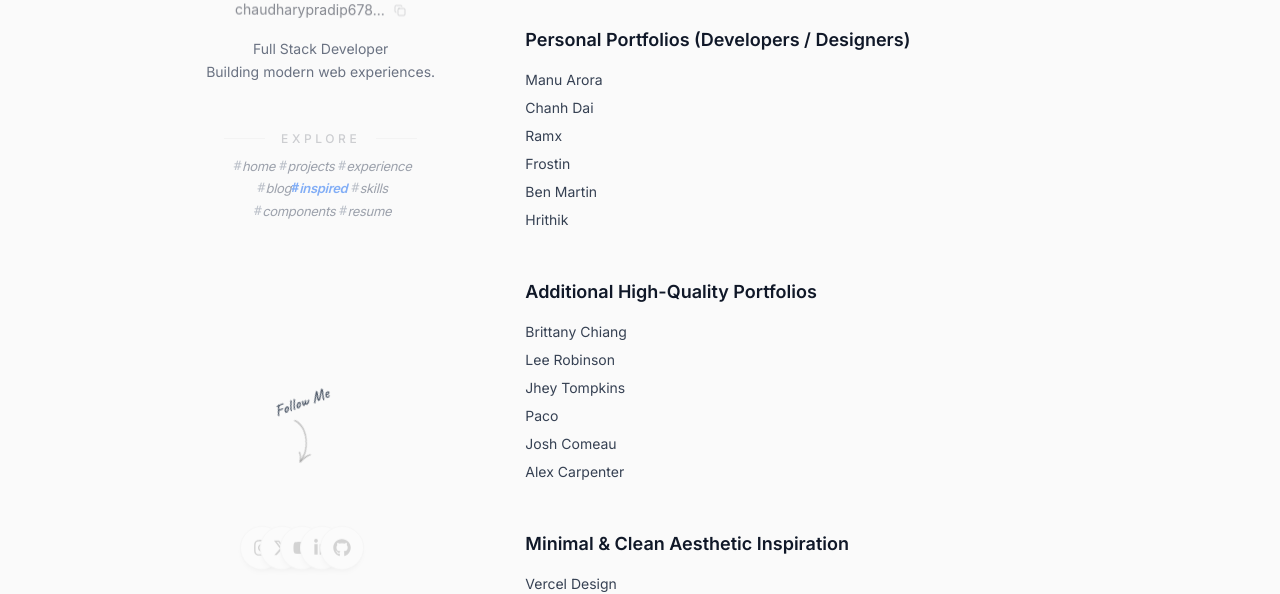
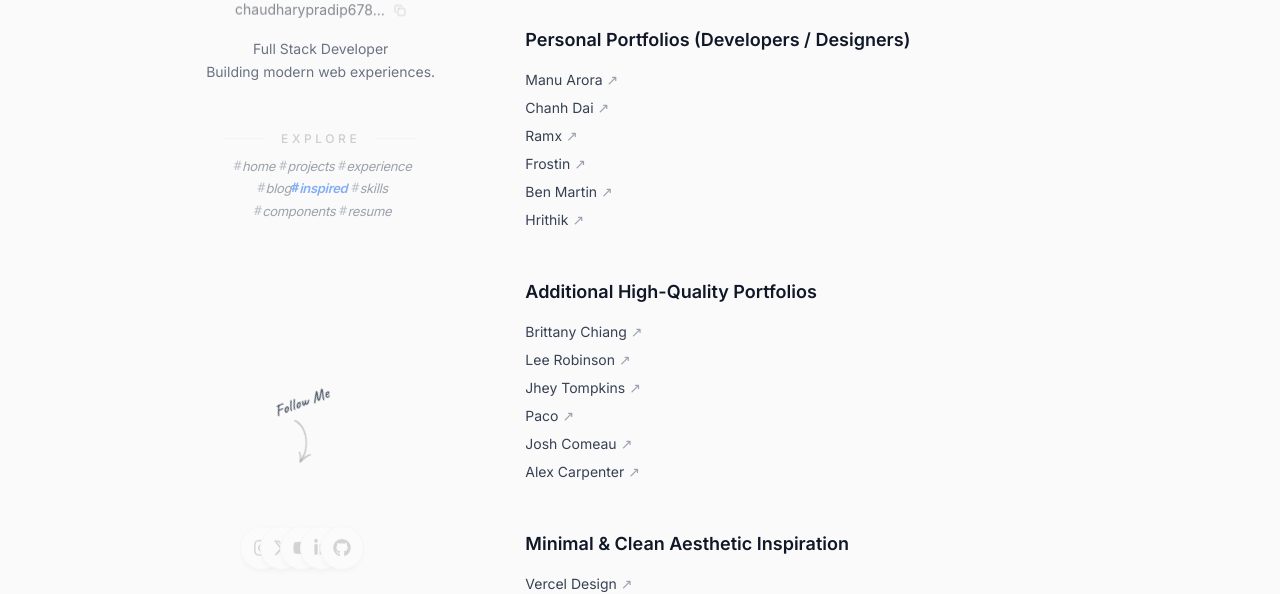
Before and after one commit to pradipchaudhary/portfolio.v3, a Next.js app: page /inspired in a window 1280 px wide. Shown: the part 206-800 px from the top of the page. Built offline with nearby package versions, Linux system fonts and the light colour scheme; no server answers; the database is empty.

Commit message:
add dark themes in page ui

```diff
--- a/app/inspired/page.tsx
+++ b/app/inspired/page.tsx
@@ -24,7 +24,6 @@
       { name: "Hrithik", url: "https://devhrithik.vercel.app/" },
     ],
   },
-
   {
     title: "Additional High-Quality Portfolios",
     items: [
@@ -36,18 +35,15 @@
       { name: "Alex Carpenter", url: "https://alexcarpenter.me/" },
     ],
   },
-
   {
     title: "Minimal & Clean Aesthetic Inspiration",
     items: [
       { name: "Vercel Design", url: "https://vercel.com/design" },
       { name: "Linear", url: "https://linear.app/" },
-      // { name: "Superlist", url: "https://superlist.com/" },
       { name: "Arc", url: "https://arc.net/" },
       { name: "Framer", url: "https://framer.com/" },
     ],
   },
-
   {
     title: "Motion & Animation Inspiration",
     items: [
@@ -61,15 +57,16 @@
 export default function InspirationPage() {
   return (
     <main className="py-18">
-      <div className="">
-
+      <div>
         {/* Header */}
         <header className="mb-12">
-          <h1 className="text-4xl font-bold text-gray-900 tracking-tight">
+          <h1 className="text-4xl font-bold tracking-tight
+            text-gray-900 dark:text-white">
             Inspired By
           </h1>
 
-          <p className="mt-4 text-gray-600 max-w-2xl leading-7">
+          <p className="mt-4 max-w-2xl leading-7
+            text-gray-600 dark:text-gray-400">
             A curated list of beautiful, modern, clean, and high-quality developer and designer portfolios that influence my UI, animations, and design direction.
           </p>
         </header>
@@ -78,7 +75,8 @@
         <div className="space-y-12">
           {sections.map((section) => (
             <section key={section.title}>
-              <h2 className="text-lg font-semibold text-gray-900 mb-4">
+              <h2 className="text-lg font-semibold mb-4
+                text-gray-900 dark:text-gray-200">
                 {section.title}
               </h2>
 
@@ -89,22 +87,35 @@
                     href={item.url}
                     target="_blank"
                     rel="noopener noreferrer"
-                    className="flex items-center gap-1 text-sm group"
+                    className="group flex items-center gap-1 text-sm"
                   >
-                    <span className="text-gray-700 group-hover:text-black transition">
+                    <span
+                      className="
+                        text-gray-700 dark:text-gray-400
+                        group-hover:text-black dark:group-hover:text-white
+                        transition-colors duration-200
+                      "
+                    >
                       {item.name}
                     </span>
 
-                    {/* <span className="text-gray-400 group-hover:text-gray-600 transition -mt-6 w-1 h-1">
+                    {/* subtle arrow */}
+                    <span
+                      className="
+                        text-gray-400 dark:text-gray-500
+                        group-hover:text-gray-600 dark:group-hover:text-gray-300
+                        transition-all duration-200
+                        translate-x-0 group-hover:translate-x-0.5
+                      "
+                    >
                       ↗
-                    </span> */}
+                    </span>
                   </a>
                 ))}
               </div>
             </section>
           ))}
         </div>
-
       </div>
     </main>
   );
```
